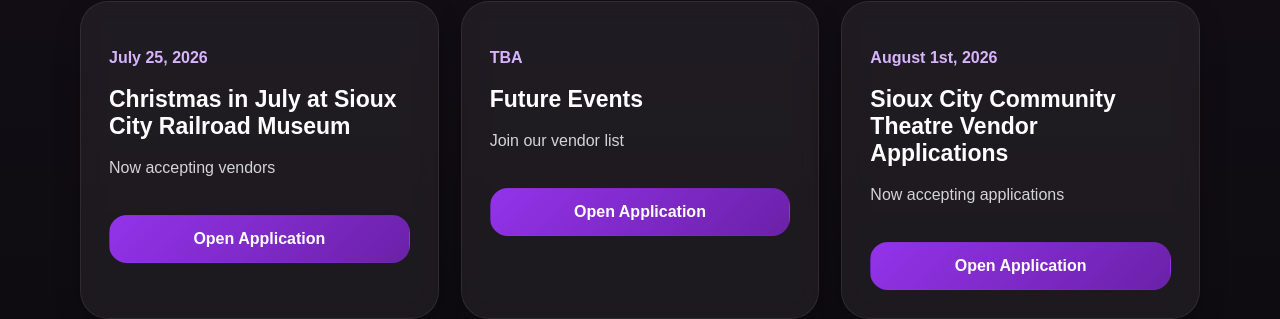
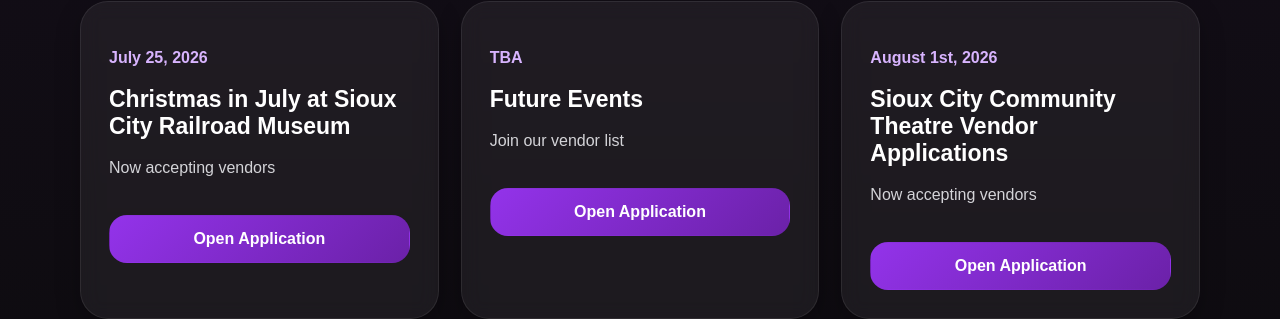
Before and after one commit to amandarocha0820-coder/panda-enterprises-landing-page, a React (Vite) app: page / in a window 1280 px wide. Shown: the part 1421-1740 px from the top of the page. Built offline with nearby package versions, Linux system fonts and the light colour scheme.

Commit message:
Update main.jsx

```diff
--- a/src/main.jsx
+++ b/src/main.jsx
@@ -48,7 +48,7 @@
   {
     event: 'Sioux City Community Theatre Vendor Applications',
     date: 'August 1st, 2026',
-    status: 'Now accepting applications',
+    status: 'Now accepting vendors',
     link: 'https://forms.gle/1CL1VXYn1shnPm2u5'
   },
  ];
```
